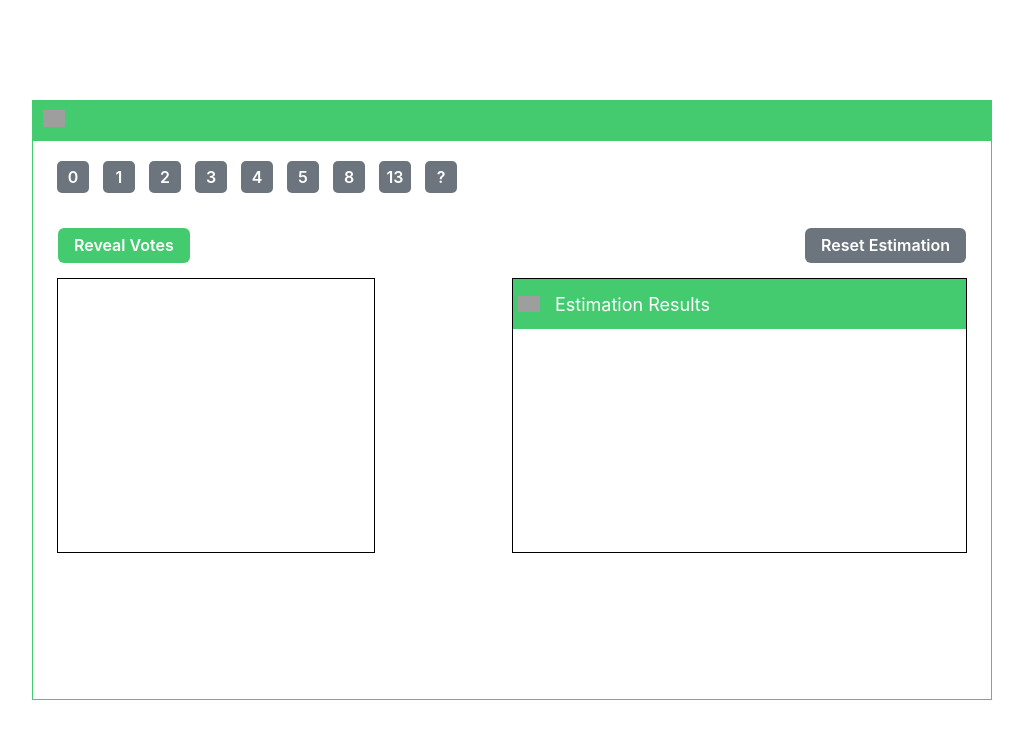
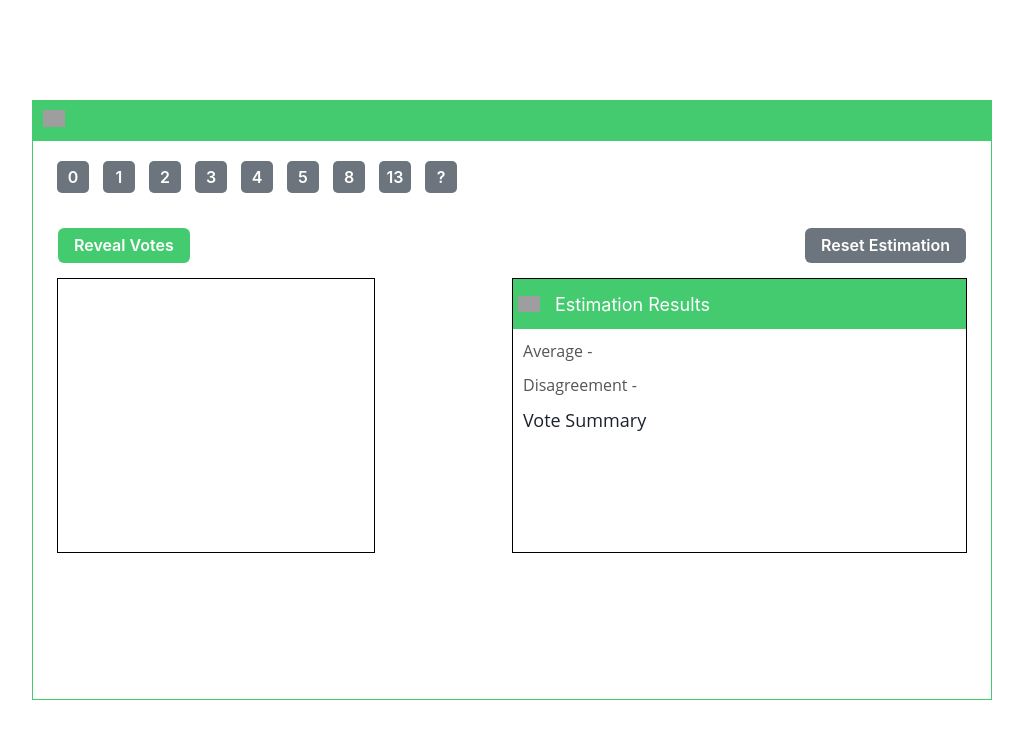
Before and after one commit to muratcan23/clone-Story-Estimate, a React (Create React App) app: page / in a window 1280 px wide. Shown: the top 738 px of the page, without its empty margins (128-1151 px from the left). Built offline with nearby package versions, Linux system fonts and the light colour scheme; grey boxes are pictures that could not be loaded.

Commit message:
give style to result box

```diff
--- a/src/Components/Results.tsx
+++ b/src/Components/Results.tsx
@@ -6,11 +6,52 @@ const Results = () => {
     <Center>
       <HStack w="95%" h="275px" mt="10px" alignItems="flex-start">
         <Flex border="1px solid black" w="35%" h="100%"></Flex>
-        <Flex border="1px solid black" w="50%" h="100%" ml="auto">
+
+        <Flex
+          border="1px solid black"
+          w="50%"
+          h="100%"
+          ml="auto"
+          flexDir="column"
+        >
           <Flex h="50px" w="100%" bg="#44cb70" alignItems="center">
             <ScaleIcon />
             <Text ml="15px" fontSize="18px" color="white" fontWeight="inherit">
               Estimation Results
+            </Text>
+          </Flex>
+
+          <Flex>
+            <Text
+              fontFamily="Open Sans,Helvetica,Arial,sans-serif"
+              flexShrink="1rem"
+              color="#555"
+              fontWeight="400"
+              fontSize="16px"
+              m="10px auto 0 10px"
+            >
+              Average -
+            </Text>
+          </Flex>
+          <Flex>
+            <Text
+              fontFamily="Open Sans,Helvetica,Arial,sans-serif"
+              flexShrink="1rem"
+              color="#555"
+              fontWeight="400"
+              fontSize="16px"
+              m="10px auto 0 10px"
+            >
+              Disagreement -
+            </Text>
+          </Flex>
+          <Flex>
+            <Text
+              fontFamily="Open Sans,Helvetica,Arial,sans-serif"
+              fontSize="18px"
+              m="10px auto 0 10px"
+            >
+              Vote Summary
             </Text>
           </Flex>
         </Flex>
```
